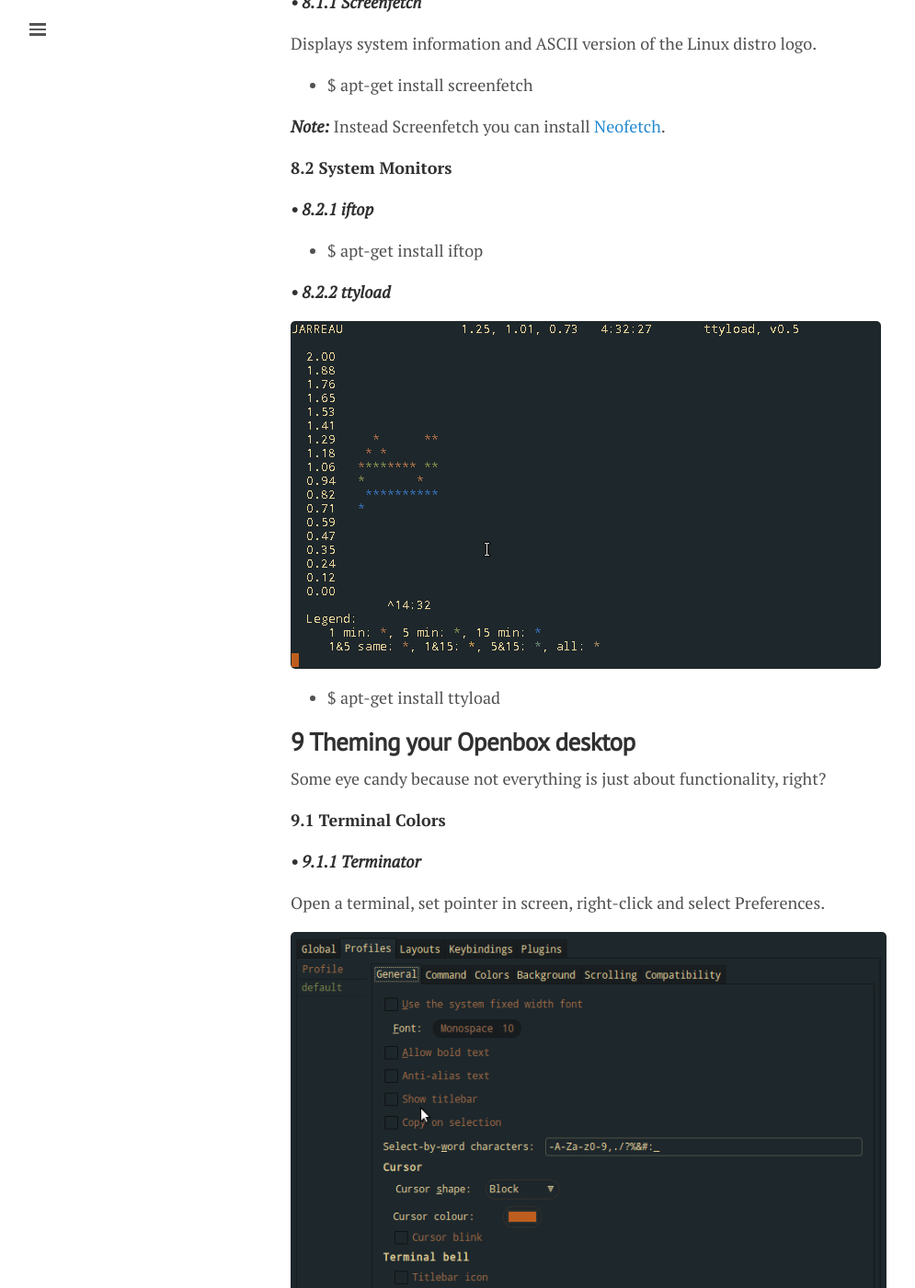
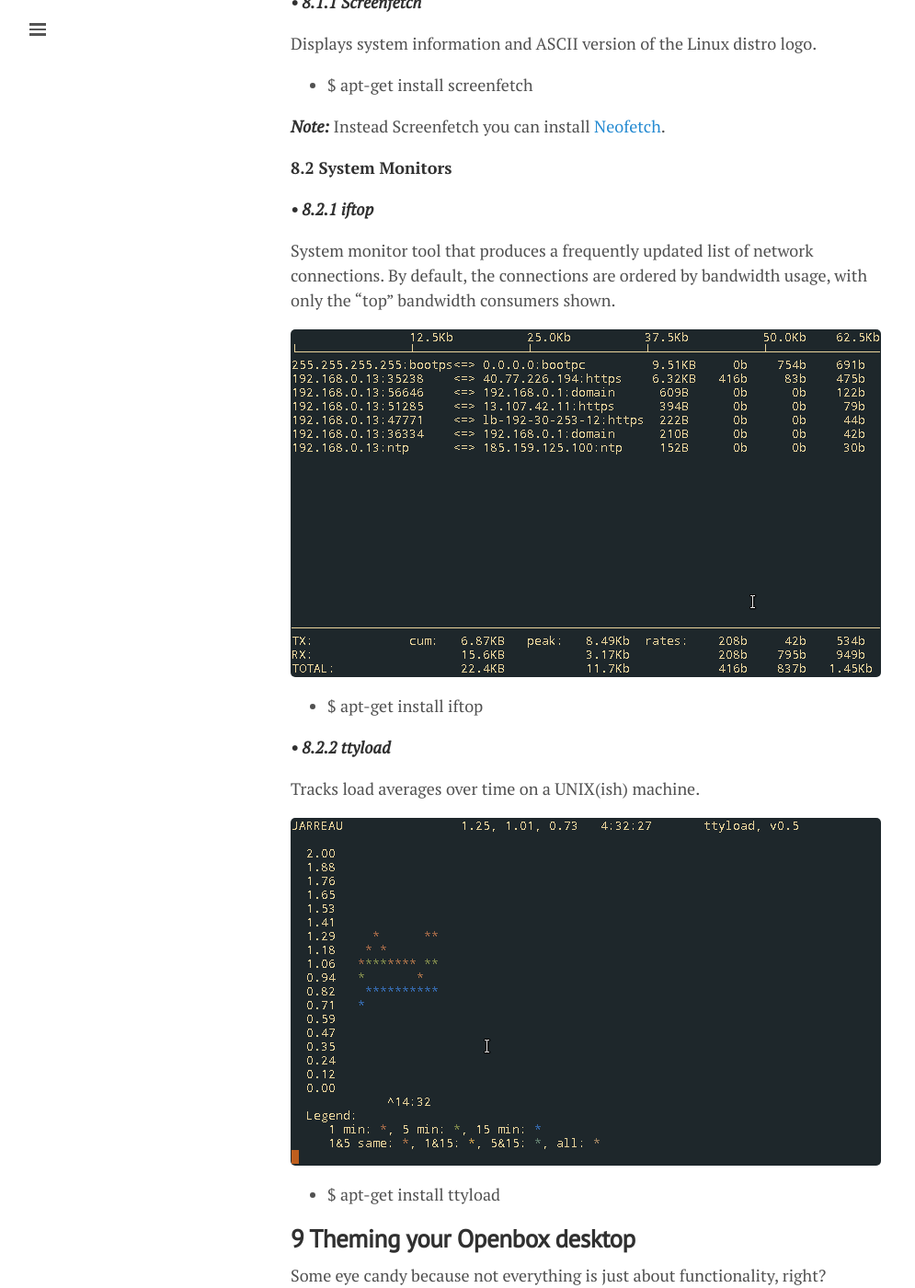
Before and after one commit to lgeurts/lgeurts.github.io, a Jekyll site: the page built from _posts/2017-07-11-bunsenlabs-linux-setup-notes-for dell-inspiron-6000.md, in a window 1280 px wide and 1400 px high, scrolled down 12997 px. Shown: the whole window at 92% size, without its empty margins (0-995 px from the left). Built offline with Jekyll 4.4.1, drawn with Linux system fonts in a browser that asks for light colours; nearby versions of some CDN libraries; comment, search, counter and statistics services are not loaded.

Commit message:
Update 2017-07-11-bunsenlabs-linux-setup-notes-for dell-inspiron-6000.md

```diff
--- a/_posts/2017-07-11-bunsenlabs-linux-setup-notes-for dell-inspiron-6000.md
+++ b/_posts/2017-07-11-bunsenlabs-linux-setup-notes-for dell-inspiron-6000.md
@@ -392,9 +392,15 @@ Displays system information and ASCII version of the Linux distro logo.
 
 ***• 8.2.1 iftop***
 
+System monitor tool that produces a frequently updated list of network connections. By default, the connections are ordered by bandwidth usage, with only the "top" bandwidth consumers shown.
+
+![iftop](/assets/iftop.png)
+
 - $ apt-get install iftop
 
 ***• 8.2.2 ttyload***
+
+Tracks load averages over time on a UNIX(ish) machine.
 
 ![ttyload](/assets/ttyload.png)
 
```
